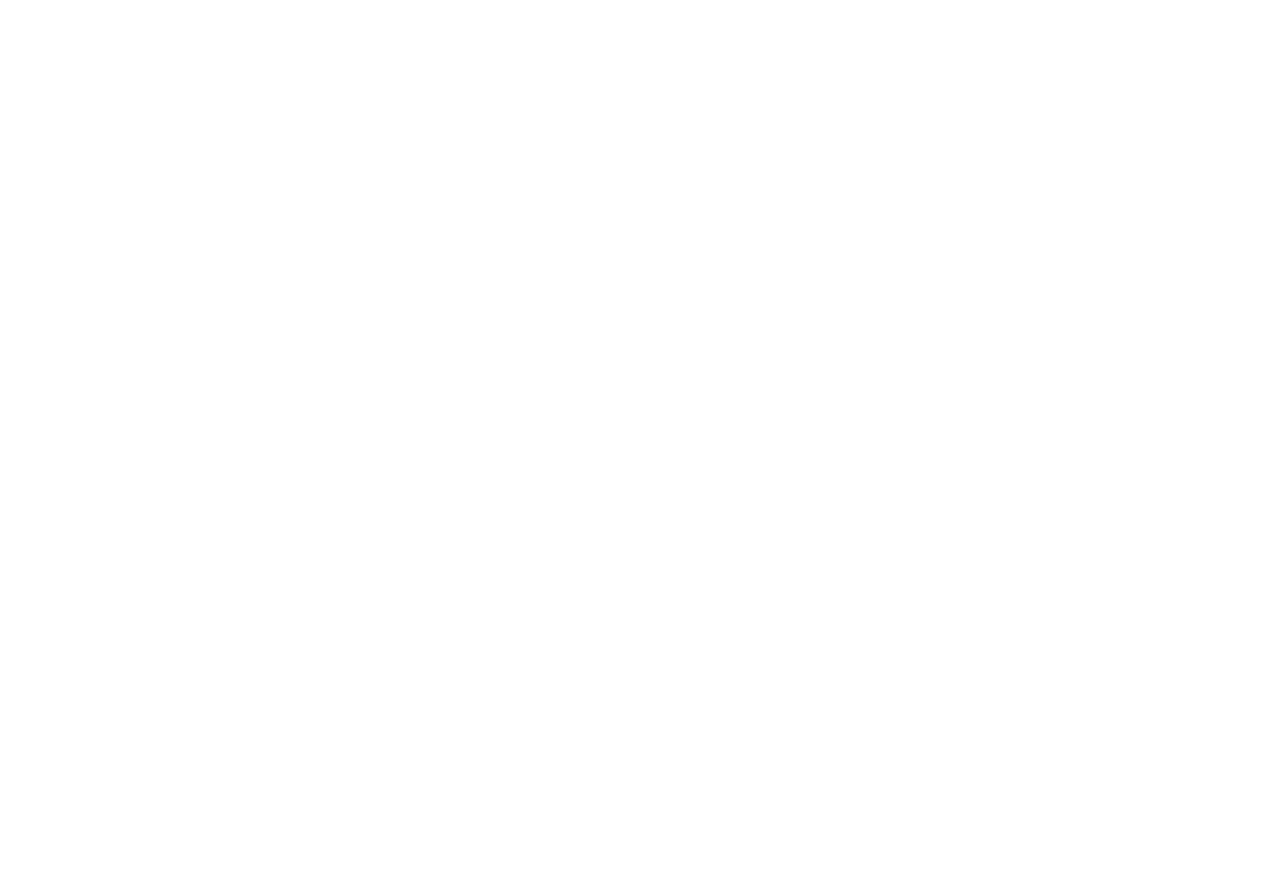
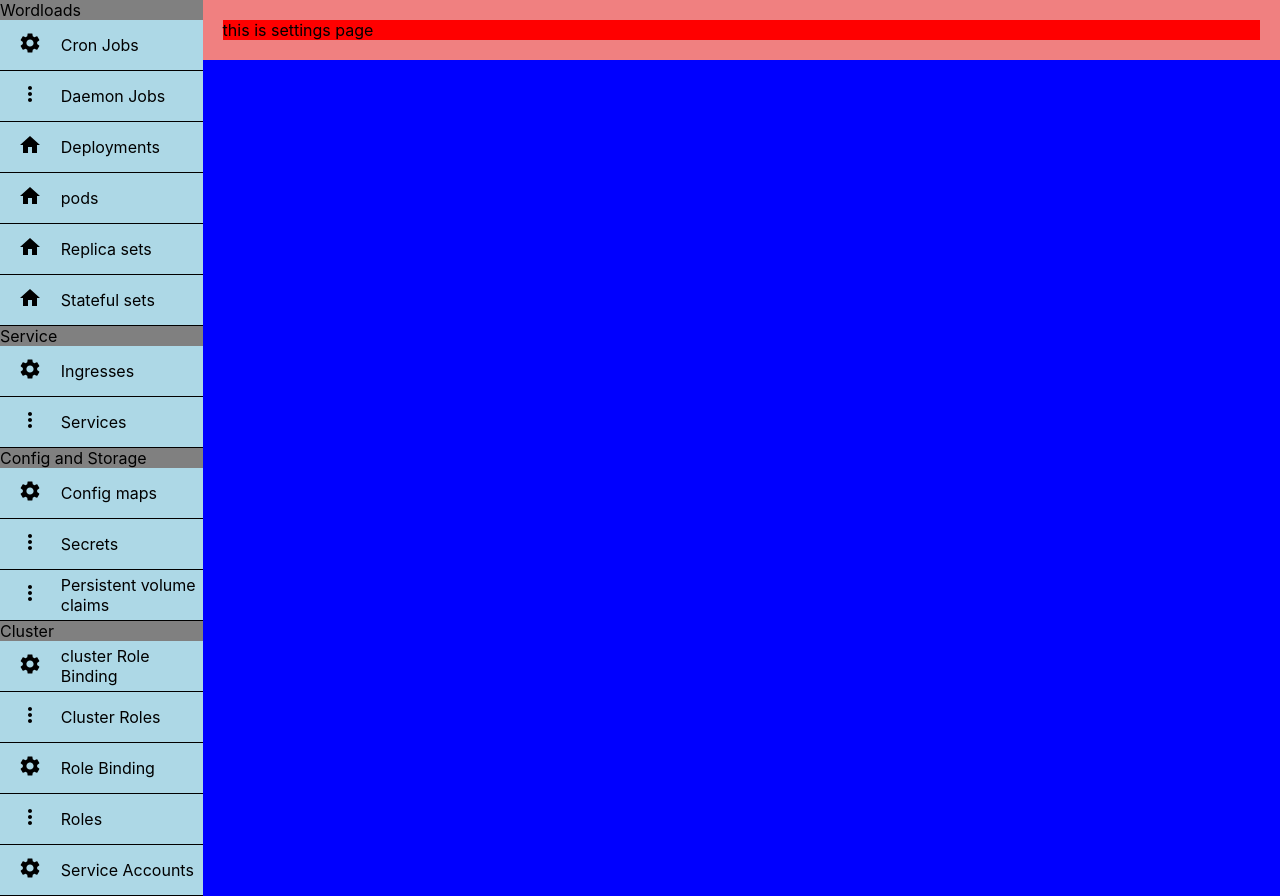
Before and after one commit to balki14101/React, a React (Create React App) app: page /sidebar in a window 1280 px wide. Before the commit this address had no page. Before the commit the page ends 800 px from the top, so only its background shows below. Built offline with nearby package versions, Linux system fonts and the light colour scheme.

Commit message:
dropdown option - Inprogress

```diff
--- a/src/App.js
+++ b/src/App.js
@@ -1,8 +1,8 @@
 import logo from './logo.svg';
-import {useEffect, useState} from "react";
+import { useEffect, useState } from "react";
 import UserData from './component/userData';
 
-import { Route,Routes } from 'react-router-dom';
+import { Route, Routes,Outlet } from 'react-router-dom';
 
 // import './App.css';
 import Home from './pages/Home';
@@ -10,6 +10,7 @@
 import AddScreen from './pages/AddScreen';
 import Settings from './pages/Settings';
 import More from './pages/More';
+import SideBar from './component/sideBar';
 
 const API = "https://jsonplaceholder.typicode.com/users";
 
@@ -17,16 +18,27 @@
 
   return (
 
-  <Routes>
-    <Route path='/' element={<Home/>}/>
-    <Route path='/Add' element={<AddScreen/>}/>
-    <Route path='/main' element={<Main/>}/>
-{/*
-    <Route path='/settings' element={<Settings/>}/>
-    <Route path='/more' element={<More/>}/> */}
+    <Routes>
+      <Route path='/' element={<Home />} />
+      <Route path='/Add' element={<AddScreen />} />
+      <Route path='/sidebar' element={
+        <div style={{}}>
+        <SideBar>
+
+        <Outlet />
+
+    </SideBar>
+    </div>
+      }>
+        {/* Default Route */}
+          <Route index element={<Settings />} />
+
+        <Route path="settings" element={<Settings />} />
+        <Route path="more" element={<More />} />
+      </Route>
 
 
-  </Routes>
+    </Routes>
 
   );
 }
--- a/src/component/sideBar.css
+++ b/src/component/sideBar.css
@@ -1,12 +1,12 @@
 .sideBarContainer{
-    height: 100vh;
+    height: "100%";
     width: 250px;
     background-color: #2f4050;
 }
 
 .sideList{
     background-color: grey;
-    height: 100vh;
+    height: "100%";
     margin: 0;
     padding: 0;
 }
--- a/src/component/sideBar.js
+++ b/src/component/sideBar.js
@@ -5,31 +5,154 @@
 import MoreVertIcon from '@mui/icons-material/MoreVert';
 import './sideBar.css'
 
-function SideBar() {
+function SideBar({children}) {
 
     const data = [
+
+        {
+            title: "Settings",
+            icon: <SettingsIcon/>,
+            to: "/sidebar/settings"
+        },
+        {
+            title: "More",
+            icon: <MoreVertIcon/>,
+            to: "/sidebar/more"
+        },
         {
             title: "Go to Home",
             icon: <HomeIcon/>,
             to: "/"
         },
+    ]
+
+    const wordloads = [
+
         {
-            title: "Settings",
+            title: "Cron Jobs",
             icon: <SettingsIcon/>,
-            to: "/settings"
+            to: "/sidebar/settings"
         },
         {
-            title: "More",
+            title: "Daemon Jobs",
             icon: <MoreVertIcon/>,
-            to: "/more"
+            to: "/sidebar/more"
         },
+        {
+            title: "Deployments",
+            icon: <HomeIcon/>,
+            to: "/"
+        },
+        {
+            title: "pods",
+            icon: <HomeIcon/>,
+            to: "/"
+        },
+        {
+            title: "Replica sets",
+            icon: <HomeIcon/>,
+            to: "/"
+        },
+        {
+            title: "Stateful sets",
+            icon: <HomeIcon/>,
+            to: "/"
+        },
+    ]
+
+    const service = [
+
+        {
+            title: "Ingresses",
+            icon: <SettingsIcon/>,
+            to: "/sidebar/settings"
+        },
+        {
+            title: "Services",
+            icon: <MoreVertIcon/>,
+            to: "/sidebar/more"
+        },
+    ]
+    const Config = [
+
+        {
+            title: "Config maps",
+            icon: <SettingsIcon/>,
+            to: "/sidebar/settings"
+        },
+        {
+            title: "Secrets",
+            icon: <MoreVertIcon/>,
+            to: "/sidebar/more"
+        },
+        {
+            title: "Persistent volume claims",
+            icon: <MoreVertIcon/>,
+            to: "/sidebar/more"
+        },
+    ]
+    const Cluster = [
+
+        {
+            title: "cluster Role Binding",
+            icon: <SettingsIcon/>,
+            to: "/sidebar/settings"
+        },
+        {
+            title: "Cluster Roles",
+            icon: <MoreVertIcon/>,
+            to: "/sidebar/more"
+        },{
+            title: "Role Binding",
+            icon: <SettingsIcon/>,
+            to: "/sidebar/settings"
+        },
+        {
+            title: "Roles",
+            icon: <MoreVertIcon/>,
+            to: "/sidebar/more"
+        },{
+            title: "Service Accounts",
+            icon: <SettingsIcon/>,
+            to: "/sidebar/settings"
+        },
+
     ]
 
     return (
 
+    <div style={{ display: 'flex', height: '100%' , backgroundColor:"blue"}}>
+
         <div className="sideBarContainer">
-            <ul className="sideList">
+            {/* <ul className="sideList">
                 {data.map((item,index)=>{
+                    return (
+                        <li key={index} className="sideItem" onClick={()=>{window.location.pathname=item.to}}><div id="icon">{item.icon}</div><div id="title">{item.title}</div></li>
+                    )
+                })}
+</ul>   */}
+<ul className="sideList">
+
+                <p>Wordloads</p>
+                {wordloads.map((item,index)=>{
+                    return (
+                        <li key={index} className="sideItem" onClick={()=>{window.location.pathname=item.to}}><div id="icon">{item.icon}</div><div id="title">{item.title}</div></li>
+                    )
+                })}
+                <p>Service</p>
+                {service.map((item,index)=>{
+                    return (
+                        <li key={index} className="sideItem" onClick={()=>{window.location.pathname=item.to}}><div id="icon">{item.icon}</div><div id="title">{item.title}</div></li>
+                    )
+                })}
+                <p>Config and Storage</p>
+                {Config.map((item,index)=>{
+                    return (
+                        <li key={index} className="sideItem" onClick={()=>{window.location.pathname=item.to}}><div id="icon">{item.icon}</div><div id="title">{item.title}</div></li>
+                    )
+                })}
+                <p>Cluster</p>
+                {Cluster.map((item,index)=>{
                     return (
                         <li key={index} className="sideItem" onClick={()=>{window.location.pathname=item.to}}><div id="icon">{item.icon}</div><div id="title">{item.title}</div></li>
                     )
@@ -37,6 +160,11 @@
 </ul>
 
         </div>
+
+        <div style={{padding: '20px',backgroundColor:"lightcoral",height:"100%",width:"100%" }}>
+        {children}
+      </div>
+      </div>
     )
 
 }
--- a/src/component/tableComponent.js
+++ b/src/component/tableComponent.js
@@ -146,7 +146,7 @@
                             <td>{email}</td>
                             <td>{street}, {city}, {" "}, {zipcode}</td>
                             <td>
-                                <button onClick={()=> navigate('/main',{state:{firstname}})}>view</button>
+                                <button onClick={()=> navigate('/sidebar',{state:{firstname}})}>view</button>
                             </td>
                         </tr>
                     )
--- a/src/pages/Main.js
+++ b/src/pages/Main.js
@@ -1,32 +1,26 @@
-import { Route, Routes, useLocation,Switch  } from 'react-router-dom'
+import { Route, Routes, useLocation, Switch, Outlet } from 'react-router-dom'
 import './Main.css';
 import SideBar from '../component/sideBar';
-import Settings  from './Settings';
+import Settings from './Settings';
 import More from './More';
 import Content from './content';
-function Main({data}) {
+function Main({ data }) {
 
     const location = useLocation()
 
     return (
         <div className='mainContainer'>
-            <SideBar/>
-            {/* <div style={{width:"100%",backgroundColor:"aqua",textAlign:"center"}}>
-            <h4>{location.state.name}</h4>
-            <p>this is main page</p>
+            {/* <SideBar />
+
+            <div style={{ width: "100%", backgroundColor: "aqua", textAlign: "center" }}>
+                <Content data={location.state.name} />
 
             </div> */}
-            <div style={{width:"100%",backgroundColor:"aqua",textAlign:"center"}}>
-            <Content data={location.state.name}/>
+            <SideBar>
 
+                <Outlet />
 
-
-
-
-
-
-
-                </div>
+            </SideBar>
         </div>
 
     )
--- a/src/pages/More.js
+++ b/src/pages/More.js
@@ -5,7 +5,7 @@
     return (
 
 
-        <div>
+        <div style={{backgroundColor:"red"}}>
             <p>this is More page</p>
 
         </div>
```
Also changed, not shown: src/pages/AddScreen.css (line endings or trailing spaces).
